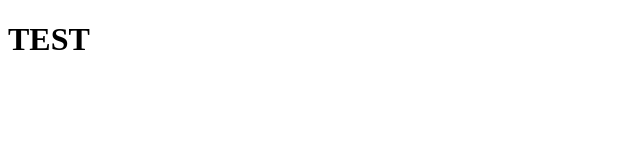
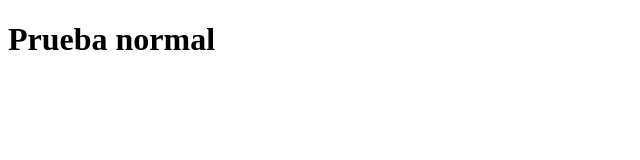
Before and after one commit to Freddycotty/test_cavas, a plain HTML site: page index.html in a window 1280 px wide. Shown: the whole page, without its empty margins (0-640 px from the left). Drawn offline with Linux system fonts and the light colour scheme.

Commit message:
directo otra vez

```diff
--- a/index.html
+++ b/index.html
@@ -4,11 +4,11 @@
 <head>
   <meta charset="UTF-8">
   <meta name="viewport" content="width=device-width, initial-scale=1.0">
-  <title>Testt3</title>
+  <title>Testt</title>
 </head>
 
 <body>
-  <h1>TEST</h1>
+  <h1>Prueba normal</h1>
 </body>
 
 </html>
```
